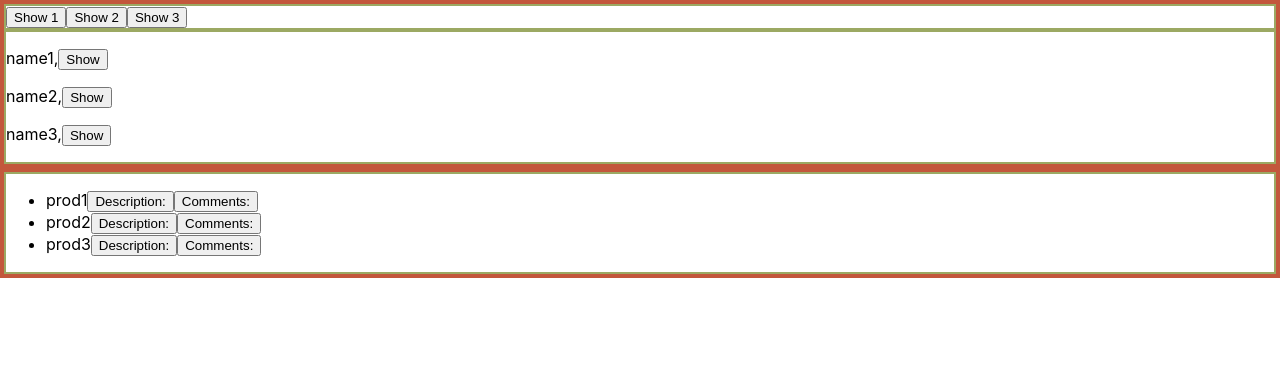
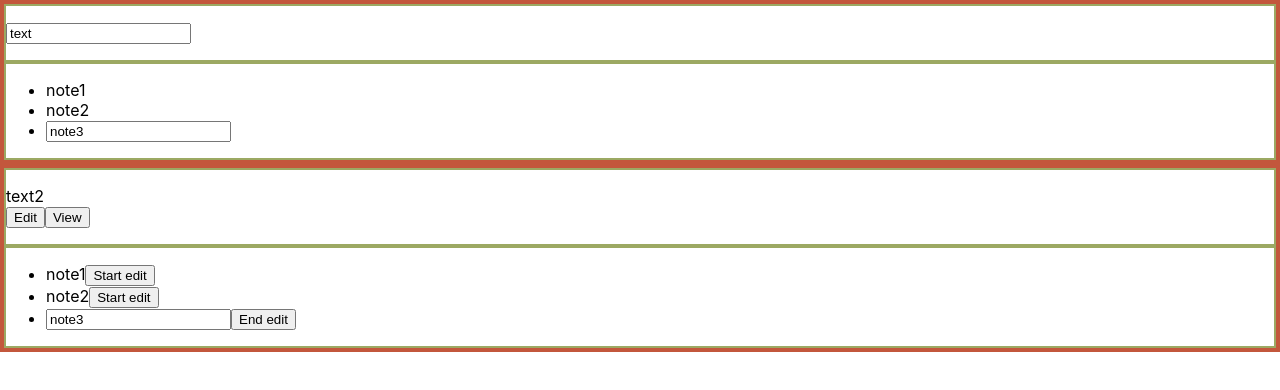
Before and after one commit to eBenya/ReactLessons, a React (Create React App) app: page / in a window 1280 px wide. Shown: the top 390 px of the page. Built offline with nearby package versions, Linux system fonts and the light colour scheme.

Commit message:
Editin elements with apearing input

```diff
--- a/src/App.js
+++ b/src/App.js
@@ -7,141 +7,114 @@ function id() {
 }
 
 const initNotes = [
-	{
-		id: id(),
-		name: 'name1',
-		desc: 'long description 1',
-		showDescr: false,
-	},
-	{
-		id: id(),
-		name: 'name2',
-		desc: 'long description 2',
-		showDescr: false,
-	},
-	{
-		id: id(),
-		name: 'name3',
-		desc: 'long description 3',
-		showDescr: false,
-	},
-];
-
-const initProds = [
-	{
-		id: id(),
-		name: 'prod1',
-		cost: 'cost1',
-		desc: 'long description 1',
-		comm: 'my super comment 1',
-		showDescr: false,
-		showComm: false
-	},
-	{
-		id: id(),
-		name: 'prod2',
-		desc: 'long description 2',
-		comm: 'my super comment 2',
-		showDescr: false,
-		showComm: false
-	},
-	{
-		id: id(),
-		name: 'prod3',
-		desc: 'long description 3',
-		comm: 'my super comment 3',
-		showDescr: false,
-		showComm: false
-	},
+	{ text: 'note1', isEdit: false },
+	{ text: 'note2', isEdit: false },
+	{ text: 'note3', isEdit: true },
 ];
 
 function App() {
-	const [visible1, setVisible1] = useState(false);
-	let elem1;
-	if (visible1) {
-		elem1 = <p>text1</p>;
+	const [value, setValue] = useState('text');
+	const [isEdit, setIsEdit] = useState(true);
+
+	let par;
+	if (isEdit) {
+		par = <p><input value={value} onChange={e => setValue(e.target.value)} onBlur={() => setIsEdit(!isEdit)} /></p>
+	}
+	else {
+		par = <p onClick={() => setIsEdit(!isEdit)}>{value}</p>
 	}
 
-	const [visible2, setVisible2] = useState(false);
-	let elem2;
-	if (visible2) {
-		elem2 = <p>text2</p>;
+	const [value2, setValue2] = useState('text2');
+	const [isEdit2, setIsEdit2] = useState(false);
+
+	let par2;
+	if (isEdit2) {
+		par2 = <p>
+			<input value={value2} onChange={e => setValue2(e.target.value)} /><br />
+			<button onClick={() => setIsEdit2(true)}>Edit</button>
+			<button onClick={() => setIsEdit2(false)}>View</button>
+		</p>
 	}
-
-	const [visible3, setVisible3] = useState(false);
-	let elem3;
-	if (visible3) {
-		elem3 = <p>text3</p>;
+	else {
+		par2 = <p>
+			{value2}<br />
+			<button onClick={() => setIsEdit2(true)}>Edit</button>
+			<button onClick={() => setIsEdit2(false)}>View</button>
+		</p>;
 	}
 
 	const [notes, setNotes] = useState(initNotes);
-	const renderNotes = notes.map(x => {
-		let desc;
-		if (x.showDescr) {
-			desc = <i>{x.desc}</i>;
+	const result = notes.map((note, index) => {
+		let elem;
+		if(note.isEdit){
+			elem = <input value={note.text} onChange={e=>changeInput(index, e, notes, setNotes)} onBlur={()=>endEdit(index, notes, setNotes)}/>
 		}
-		return (
-			<p key={x.id}>
-				{x.name},
-				<button onClick={() => ShowDescr(x.id, notes, setNotes)}>{x.showDescr ? 'Hide' : 'Show'}</button>
-				{desc}
-			</p>
+		else{
+			elem = <span onClick={()=>startEdit(index, notes, setNotes)}>{note.text}</span>
+		}
+		return <li key={index}>{elem}</li>;
+	});
+
+	function startEdit(index, objs, func){
+		var temp = Object.assign([], objs);
+		temp[index].isEdit = true;
+		func(temp);
+	}
+	function endEdit(index, objs, func){
+		var temp = Object.assign([], objs);
+		temp[index].isEdit = false;
+		func(temp);
+	}
+	function changeInput(index, event, objs, func){
+		var temp = Object.assign([], objs);
+		temp[index].text = event.target.value;
+		func(temp);
+	}
+
+	const [notes2, setNotes2] = useState(initNotes);
+	const renderNotes2 = notes2.map((note, index)=>{
+		let el;
+		if(note.isEdit){
+			el = <input value={note.text} onChange={e=>changeInput(index, e, notes2, setNotes2)}/>
+		}
+		else{
+			el = <span>{note.text}</span>
+		}
+
+		return(
+			<li key={index}>
+				{el}
+				<button onClick={()=>startOrEndEdit(index, notes2, setNotes2)}>{note.isEdit ? 'End edit' : 'Start edit'}</button>
+			</li>
 		);
 	});
-	function ShowDescr(id, objs, func) {
-		func(objs.map(obj => obj.id === id ? { ...obj, showDescr: !obj.showDescr } : obj));
+	function startOrEndEdit(index, objss, func){
+		var temp = Object.assign([], objss);
+		temp[index].isEdit = !temp[index].isEdit;
+		func(temp);
 	}
-
-	const [products, setProducts] = useState(initProds);
-	const renderProducts = <ul>
-		{
-			products.map(x => {
-				let desc;
-				if (x.showDescr) {
-					desc = <i>{x.desc}</i>;
-				}
-
-				let comm;
-				if (x.showComm) {
-					comm = <i>{x.comm}</i>;
-				}
-
-				return <li key={x.id}>
-					{x.name}
-					<button onClick={() => ShowDescr(x.id, products, setProducts)}>Description:</button>
-					{desc}
-					<button onClick={() => ShowComm(x.id, products, setProducts)}>Comments:</button>
-					{comm}
-				</li>
-			})
-		}
-	</ul>;
-
-	function ShowComm(id, objs, func) {
-		func(objs.map(obj => obj.id === id ? { ...obj, showComm: !obj.showComm } : obj));
-	}
-
 
 	return (
 		<>
 			<div className="borderedExaplesLessonsFromTasks">
 				<div className="borderedDiv">
-					<button onClick={() => setVisible1(!visible1)}>{visible1 ? 'Hide 1' : 'Show 1'}</button>
-					<button onClick={() => setVisible2(!visible2)}>{visible2 ? 'Hide 2' : 'Show 2'}</button>
-					<button onClick={() => setVisible3(!visible3)}>{visible3 ? 'Hide 3' : 'Show 3'}</button>
-					{elem1}
-					{elem2}
-					{elem3}
+					{par}
 				</div>
-
 				<div className="borderedDiv">
-					{renderNotes}
+					<ul>
+						{result}
+					</ul>
 				</div>
 			</div>
 
 			<div className="borderedExaplesLessonsFromTasks">
 				<div className="borderedDiv">
-					{renderProducts}
+					{par2}
+				</div>
+				<div className="borderedDiv">
+					<ul>
+						{renderNotes2}
+					</ul>
 				</div>
 			</div>
 		</>
```
